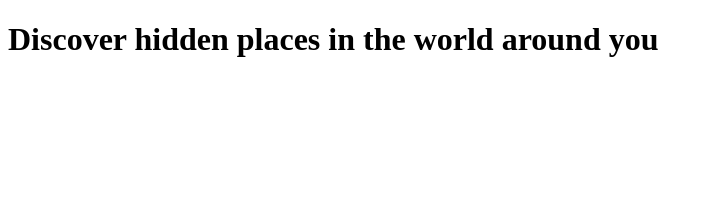
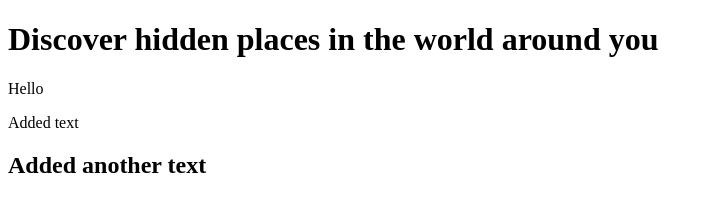
Before and after one commit to doragonized/excursion, a plain HTML site: page index.html in a window 1280 px wide. Shown: the whole page, without its empty margins (0-713 px from the left). Drawn offline with Linux system fonts and the light colour scheme.

Commit message:
added text in html

```diff
--- a/index.html
+++ b/index.html
@@ -9,6 +9,10 @@
 <body>
     <header>
         <h1>Discover hidden places in the world around you</h1>
+        <p>Hello</p>
+        <p>Added text</p>
+
+        <div><h2>Added another text</h2></div>
     </header>
 
     <section>
```
